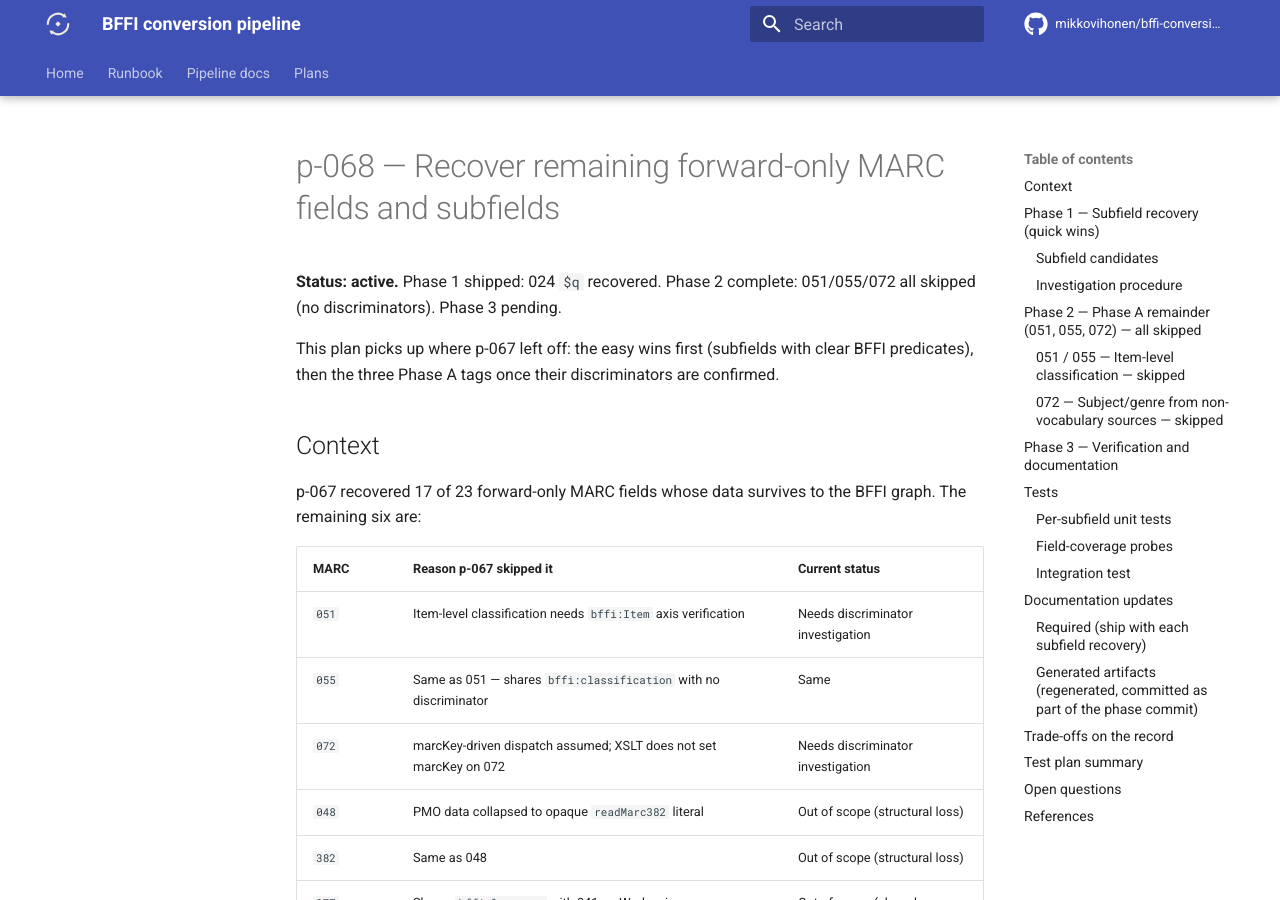
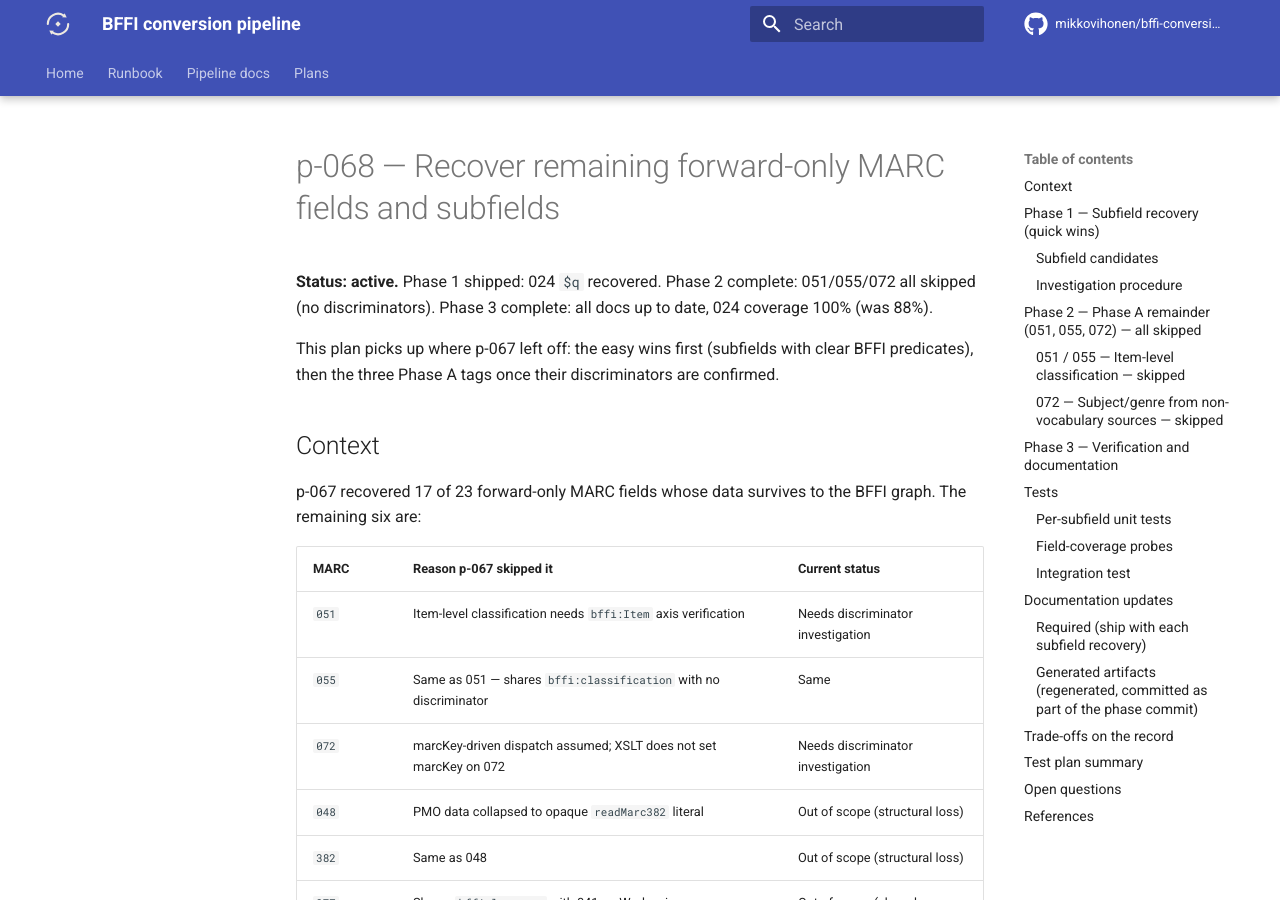
Before and after one commit to mikkovihonen/bffi-conversion-pipeline, an MkDocs documentation site: the page built from docs/plans/p-068-recover-remaining-forward-only-fields-and-subfields.md, in a window 1280 px wide and 900 px high. Built offline with MkDocs 1.6.1 and Material for MkDocs 9.7.7, drawn with Linux system fonts in a browser that asks for light colours; comment, search, counter and statistics services are not loaded.

Commit message:
docs: p-068 Phase 3 complete — all verification passed
- regenerate-marc-mapping --check: up to date
- regenerate-marc-to-bibframe-mapping --check: up to date
- regenerate-field-coverage-corpus --check: up to date
- diagnose-marc-coverage: 024 at 100% coverage (was 88%)

p-068 summary:
- Phase 1: 024 $q recovered (1 subfield)
- Phase 2: 051/055/072 all skipped (no discriminators)
- Phase 3: verification complete

```diff
--- a/docs/plans/p-068-recover-remaining-forward-only-fields-and-subfields.md
+++ b/docs/plans/p-068-recover-remaining-forward-only-fields-and-subfields.md
@@ -1,6 +1,6 @@
 # p-068 — Recover remaining forward-only MARC fields and subfields
 
-**Status: active.** Phase 1 shipped: 024 `$q` recovered. Phase 2 complete: 051/055/072 all skipped (no discriminators). Phase 3 pending.
+**Status: active.** Phase 1 shipped: 024 `$q` recovered. Phase 2 complete: 051/055/072 all skipped (no discriminators). Phase 3 complete: all docs up to date, 024 coverage 100% (was 88%).
 
 This plan picks up where p-067 left off: the easy wins first (subfields
 with clear BFFI predicates), then the three Phase A tags once their
```
Also changed, not shown: docs/plans/README.md (+1 -1 lines).
